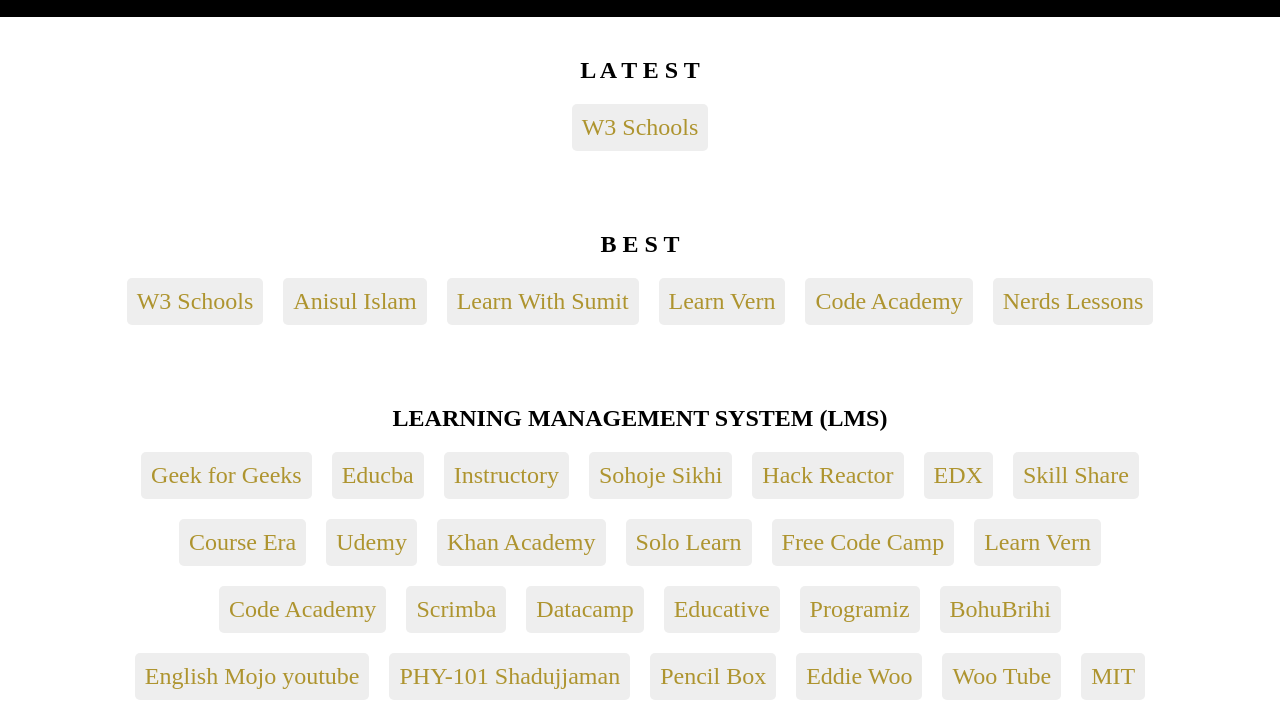
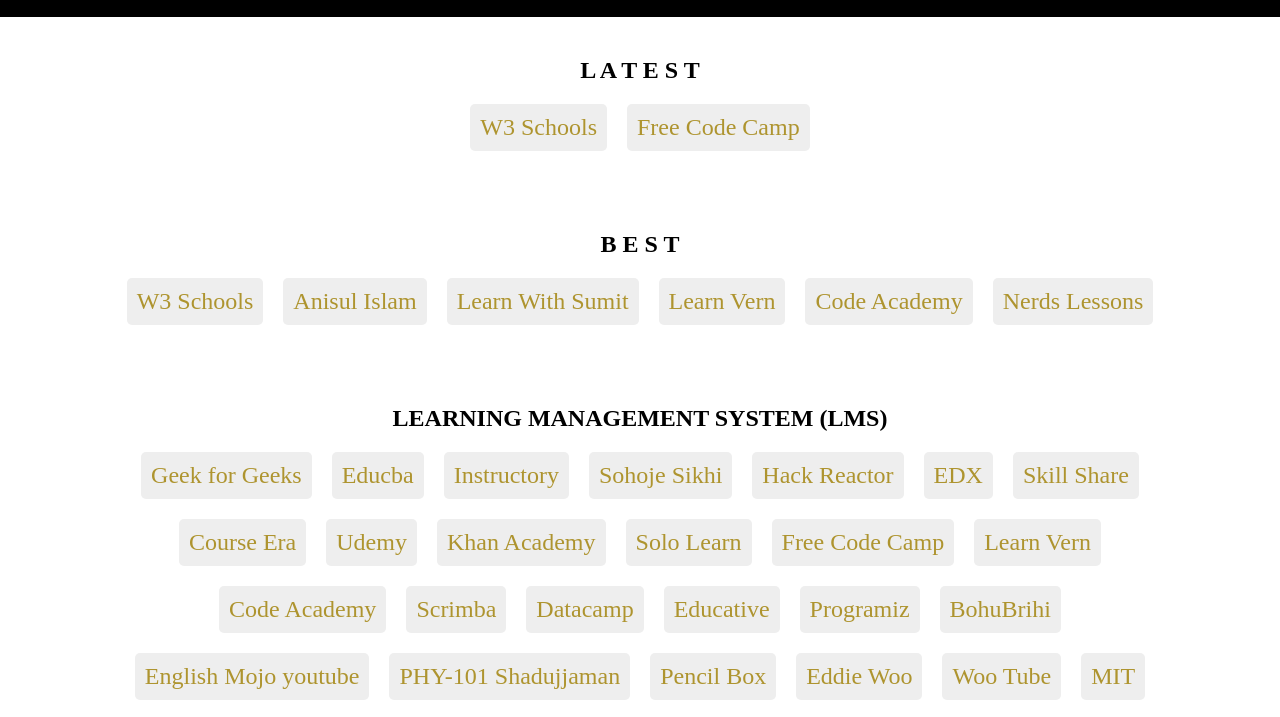
Before and after one commit to Rio-rahat/Links, a plain HTML site: page index.html in a window 1280 px wide. Shown: the part 60-777 px from the top of the page. Drawn offline with Linux system fonts and the light colour scheme.

Commit message:
second commit

```diff
--- a/index.html
+++ b/index.html
@@ -27,6 +27,8 @@
 
             <div class="flex">
                 <a class="bth" href="https://www.w3schools.com/" target="blank">W3 Schools</a>
+
+                <a class="bth" href="https://www.youtube.com/@freecodecamp/videos" target="blank">Free Code Camp</a>
 
 
 
```
